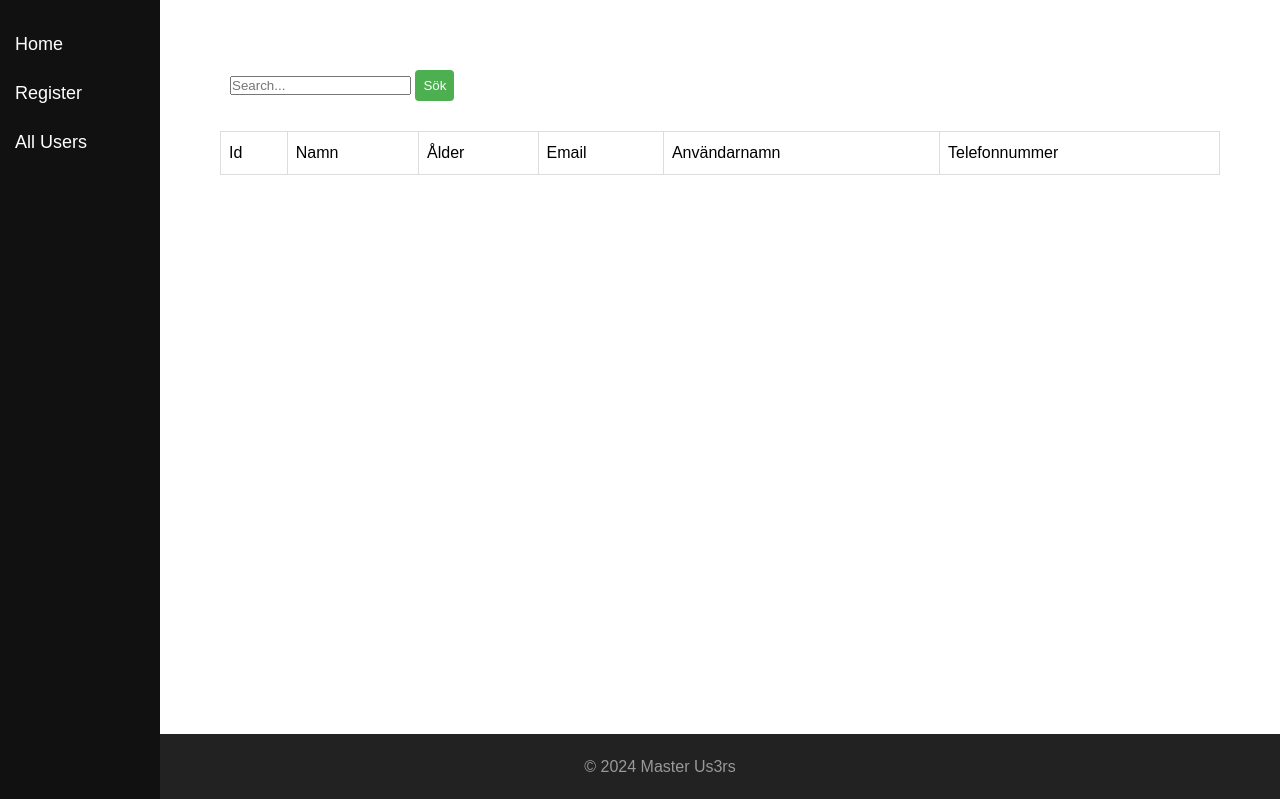
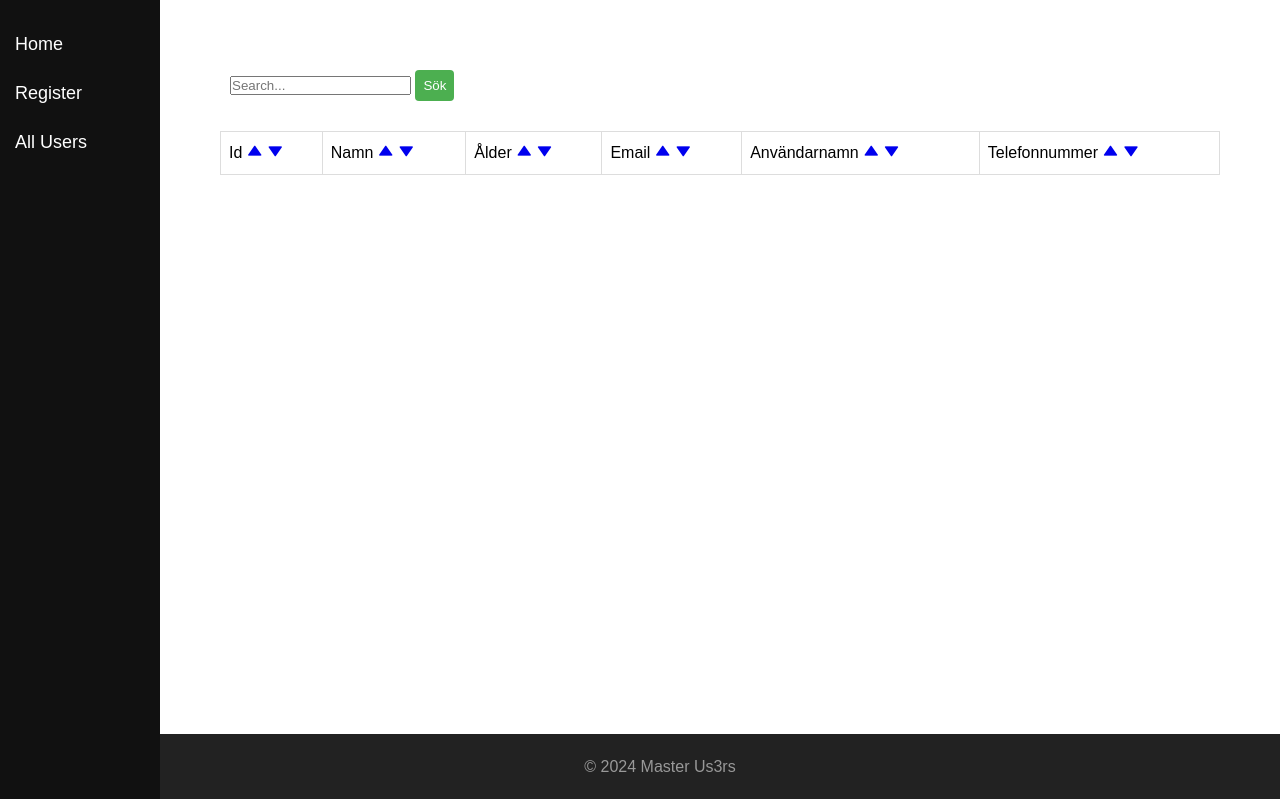
Before and after one commit to sebastianmentor/AIDEV23Lektion2, a Flask app: page /allusers in a window 1280 px wide. Shown: the top 799 px of the page. Run offline with Flask 3, Linux system fonts and the light colour scheme; parts of the project's set-up code (start-up, migrations or seed data) failed here and were passed over.

Commit message:
Sorting implemented

```diff
--- a/app.py
+++ b/app.py
@@ -45,7 +45,10 @@ def register_new_user():
 @app.route("/allusers")
 def all_users():
     q = request.args.get('q','')
+    sort_column = request.args.get('sort_column', 'id')
+    sort_order = request.args.get('sort_order', 'desc')
     users = User.query
+    print(sort_column, sort_order)
 
     users = users.filter(
         User.name.like("%" + q + "%") |
@@ -55,7 +58,28 @@ def all_users():
         User.phone.like("%" + q + "%")
     )
 
-    return render_template('users.html', list_of_users=users, q=q)
+    if sort_column == 'name':
+        sort_by = User.name
+    elif sort_column == 'age':
+        sort_by = User.age
+    elif sort_column == 'username':
+        sort_by = User.username
+    elif sort_column == 'phone':
+        sort_by = User.phone
+    elif sort_column == 'email':
+        sort_by = User.email
+    else:
+        sort_by = User.id
+
+    if sort_order == 'asc':
+        sort_by = sort_by.asc()
+    elif sort_order == 'desc':
+        sort_by = sort_by.desc()
+
+
+    users= users.order_by(sort_by)
+
+    return render_template('users.html', list_of_users=users, q=q, sort_order=sort_order, sort_column=sort_column)
 
 @app.route("/user/<int:user_id>")
 def user_page(user_id):
--- a/templates/base.html
+++ b/templates/base.html
@@ -14,7 +14,6 @@
             <a href="{{url_for('all_users')}}">All Users</a>
 
         </div>
-
         <div class="content">
             {% block content %}
             {% endblock %}
--- a/templates/users.html
+++ b/templates/users.html
@@ -22,12 +22,55 @@ All users
    <table class="table table-bordered">
       <thead class="table th">
          <tr>
-            <td>Id</td>
-            <td>Namn</td>
-            <td>Ålder</td>
-            <td>Email</td>
-            <td>Användarnamn</td>
-            <td>Telefonnummer</td>
+            <td>Id
+               <a href="{{url_for('all_users', sort_order='asc', sort_column='id', q = q)}}">
+                  <i class='bx bxs-up-arrow'></i>
+              </a>
+              <a href="{{url_for('all_users', sort_order='desc', sort_column='id', q = q)}}">
+                  <i class='bx bxs-down-arrow'></i>
+              </a>
+            </td>
+            <td>Namn
+
+               <a href="{{url_for('all_users', sort_order='asc', sort_column='name', q = q)}}">
+                  <i class='bx bxs-up-arrow'></i>
+               </a>
+               <a href="{{url_for('all_users',sort_order='desc', sort_column='name', q = q)}}">
+                  <i class='bx bxs-down-arrow'></i>
+               </a>
+            </td>
+            <td>Ålder
+               <a href="{{url_for('all_users',sort_order='asc', sort_column='age', q = q)}}">
+                  <i class='bx bxs-up-arrow'></i>
+              </a>
+              <a href="{{url_for('all_users', sort_order='desc', sort_column='age', q = q)}}">
+                  <i class='bx bxs-down-arrow'></i>
+              </a>
+            </td>
+            <td>Email
+               <a href="{{url_for('all_users', sort_order='asc', sort_column='email', q = q)}}">
+                  <i class='bx bxs-up-arrow'></i>
+              </a>
+              <a href="{{url_for('all_users', sort_order='desc', sort_column='email', q = q)}}">
+                  <i class='bx bxs-down-arrow'></i>
+              </a>
+            </td>
+            <td>Användarnamn
+               <a href="{{url_for('all_users', sort_order='asc', sort_column='username', q = q)}}">
+                  <i class='bx bxs-up-arrow'></i>
+              </a>
+              <a href="{{url_for('all_users', sort_order='desc', sort_column='username', q = q)}}">
+                  <i class='bx bxs-down-arrow'></i>
+              </a>
+            </td>
+            <td>Telefonnummer
+               <a href="{{url_for('all_users', sort_order='asc', sort_column='phone', q = q)}}">
+                  <i class='bx bxs-up-arrow'></i>
+              </a>
+              <a href="{{url_for('all_users', sort_order='desc', sort_column='phone', q = q)}}">
+                  <i class='bx bxs-down-arrow'></i>
+              </a>
+            </td>
          </tr>
       </thead>
 
```
